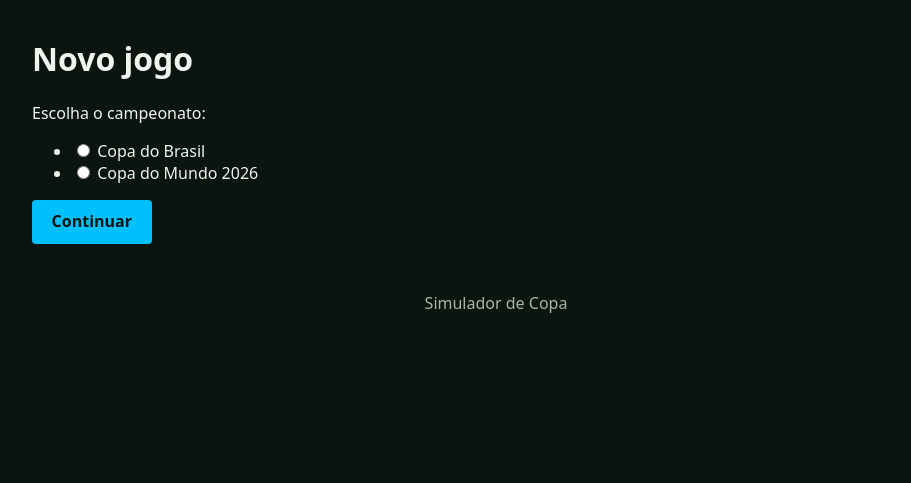
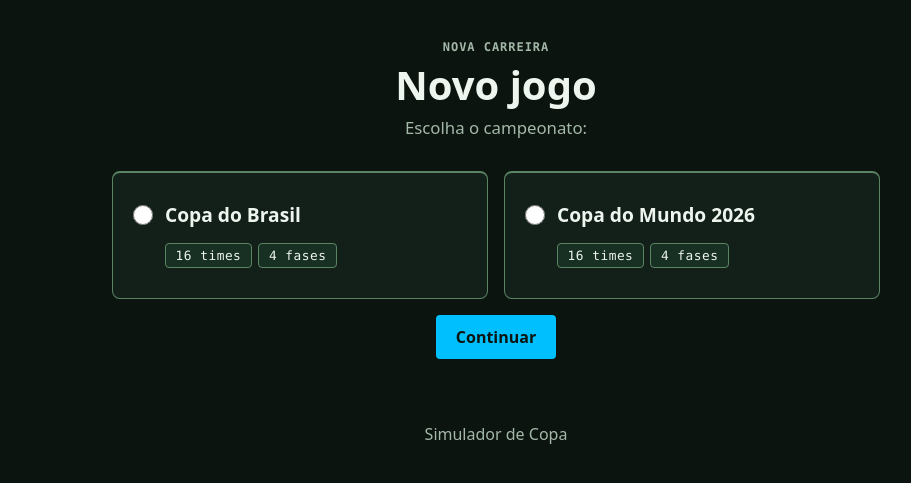
Before and after one commit to caioeichemberguedev/treinando-python, a FastAPI app: page /novo-jogo in a window 1280 px wide. Shown: the part 53-536 px from the top of the page, without its empty margins (144-1055 px from the left). Run offline with FastAPI, Linux system fonts and the light colour scheme.

Commit message:
feat(web): novo jogo e escolha de time em cards com resumo do campeonato [E-022-T11]

```diff
--- a/web/static/css/estilo.css
+++ b/web/static/css/estilo.css
@@ -541,6 +541,106 @@ td {
     box-shadow: inset 0 0 0 1px var(--cor-acido);
 }
 
+/* Opção em card grande (E-022-T11): novo jogo e escolha de time. O <li>
+   estica o label para os cards da linha terem a mesma altura. */
+.opcoes > li {
+    display: flex;
+    min-width: 0;
+}
+
+.opcoes-campeonatos {
+    grid-template-columns: repeat(auto-fit, minmax(min(18rem, 100%), 1fr));
+    gap: var(--espacamento);
+    max-width: 48rem;
+    margin: 0 auto;
+}
+
+.opcoes-times {
+    grid-template-columns: repeat(auto-fit, minmax(min(16rem, 100%), 1fr));
+    gap: var(--espacamento);
+    max-width: 60rem;
+    margin: 0 auto;
+}
+
+.opcao-card {
+    flex: 1;
+    flex-direction: column;
+    align-items: stretch;
+    gap: var(--espacamento);
+    min-width: 0;
+    padding: calc(var(--espacamento) * 1.25);
+    border-top: 2px solid var(--cor-borda-forte);
+}
+
+.opcoes-campeonatos .opcao-card {
+    justify-content: center;
+    min-height: 8rem;
+}
+
+.opcao-topo {
+    display: flex;
+    align-items: center;
+    gap: 0.75rem;
+    min-width: 0;
+}
+
+.opcao-titulo {
+    min-width: 0;
+    font-size: 1.2rem;
+    font-weight: 700;
+    line-height: 1.25;
+    overflow-wrap: anywhere;
+}
+
+.opcao-chips {
+    display: flex;
+    flex-wrap: wrap;
+    gap: 0.4rem;
+    padding-left: 2rem;
+}
+
+.opcao-card:has(:checked) .opcao-titulo {
+    color: var(--cor-acido);
+}
+
+/* Métricas pequenas dentro de um card de opção, sempre 2 x 2. São <span>s
+   (não <dl>), porque o card é um <label> e só aceita conteúdo inline. */
+.metricas-compactas {
+    display: grid;
+    grid-template-columns: repeat(2, minmax(0, 1fr));
+    gap: 0.5rem;
+}
+
+.metrica-mini {
+    display: flex;
+    flex-direction: column;
+    gap: 0.2rem;
+    min-width: 0;
+    padding: 0.5rem 0.4rem;
+    border: 1px solid var(--cor-linha);
+    border-radius: var(--raio-pequeno);
+}
+
+.metrica-rotulo {
+    font-family: var(--fonte-numeros);
+    font-size: 0.7rem;
+    font-weight: 400;
+    text-transform: uppercase;
+    letter-spacing: 0.08em;
+    color: var(--cor-texto-suave);
+}
+
+/* Sem quebra: em 320 px "R$ 10,000,000" cabe com a fonte mínima do clamp */
+.metrica-valor {
+    font-family: var(--fonte-numeros);
+    font-size: clamp(0.8rem, 3.6vw, 1rem);
+    font-weight: 700;
+    line-height: 1.2;
+    font-variant-numeric: tabular-nums;
+    overflow-wrap: anywhere;  /* valores gigantes quebram em vez de vazar do card */
+    color: var(--cor-acido);
+}
+
 /* Campo de formulário: label em cima, input confortável embaixo */
 .campo {
     display: flex;
--- a/web/templates/novo_jogo.html
+++ b/web/templates/novo_jogo.html
@@ -3,19 +3,30 @@
 {% block titulo %}Novo jogo — Jogo de Futebol{% endblock %}
 
 {% block conteudo %}
-    <h1>Novo jogo</h1>
-    <p>Escolha o campeonato:</p>
+    <header class="cabecalho-tela">
+        <p class="rotulo">Nova carreira</p>
+        <h1>Novo jogo</h1>
+        <p class="subtitulo">Escolha o campeonato:</p>
+    </header>
     <form method="post" action="{{ url_for('escolher_campeonato') }}">
-        <ul class="lista-escolha">
+        <ul class="opcoes opcoes-campeonatos">
         {% for campeonato in campeonatos %}
             <li>
-                <label>
-                    <input type="radio" name="campeonato" value="{{ campeonato }}" required>
-                    {{ campeonato }}
+                <label class="opcao opcao-card">
+                    <span class="opcao-topo">
+                        <input type="radio" name="campeonato" value="{{ campeonato.nome }}" required>
+                        <span class="opcao-titulo">{{ campeonato.nome }}</span>
+                    </span>
+                    <span class="opcao-chips">
+                        <span class="chip">{{ campeonato.total_times }} {{ "time" if campeonato.total_times == 1 else "times" }}</span>
+                        <span class="chip">{{ campeonato.total_fases }} {{ "fase" if campeonato.total_fases == 1 else "fases" }}</span>
+                    </span>
                 </label>
             </li>
         {% endfor %}
         </ul>
-        <button type="submit" class="botao">Continuar</button>
+        <div class="acoes-centro">
+            <button type="submit" class="botao">Continuar</button>
+        </div>
     </form>
 {% endblock %}
```
Also changed, not shown: tests/web/test_jogo.py (+144 -0 lines), web/rotas/jogo.py (+11 -3 lines), web/templates/escolher_time.html (+21 -9 lines).
